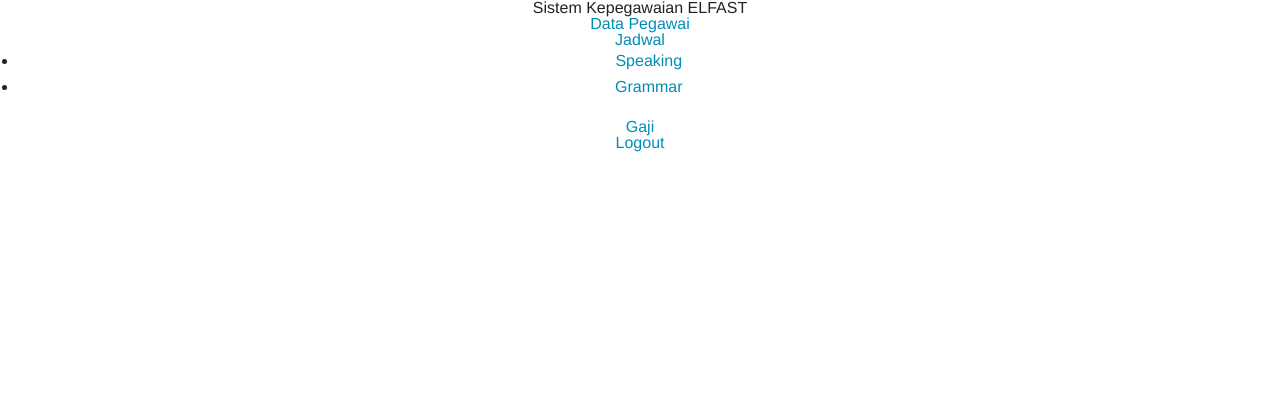
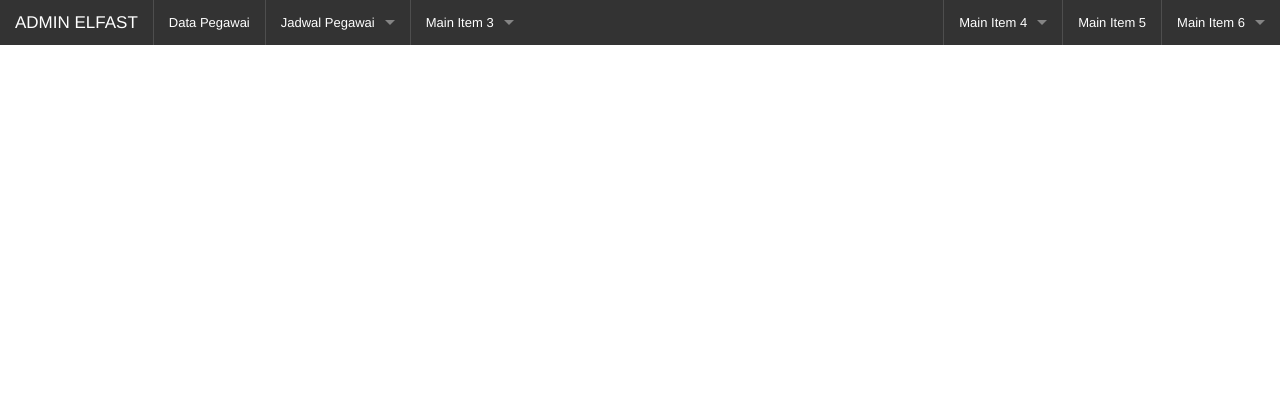
Before and after one commit to ichafrisca/localhost-PA_Icha-c_login, a CodeIgniter app: the page made by application/views/headeradmin.php in a window 1280 px wide. Shown: the top 396 px of the page. Run offline with CodeIgniter, Linux system fonts and the light colour scheme.

Commit message:
perubahan header admin pada drop down

```diff
--- a/application/views/headeradmin.php
+++ b/application/views/headeradmin.php
@@ -6,26 +6,126 @@
 	</head>
 
 	<body>
-		<center>
-			<div class="awal">
-			<div class="judul">Sistem Kepegawaian ELFAST</div>
-				<div class="header"></div>
-				<div class="menuatas">
-					<div><a href="<?php echo base_url();?>c_data/disp">Data Pegawai</a></div>
-					<div><a href="<?php echo base_url();?>c_jadwal/disp/0">Jadwal</a>
-						<ul>
-							<li><a href="<?php echo base_url();?>c_speaking">Speaking</a></li>
-							<li><a href="<?php echo base_url();?>c_grammar#">Grammar</a></li>
-						</ul>
-					</div>
-					<div><a href="<?php echo base_url();?>c_jadwal/disp/0">Gaji</a></div>
-					<div><a href="<?php echo base_url();?>admin/logout">Logout</a></div>
-				</div>
-				<div class="utama2">
-				<div class="index"><br/></div>
-				</div>
-			</div>
-		</center>
+
+ <!-- Header and Nav -->
+  <nav class="top-bar" data-topbar>
+    <ul class="title-area">
+      <!-- Title Area -->
+      <li class="name">
+        <h1>
+          <a href="#">
+            ADMIN ELFAST
+          </a>
+        </h1>
+      </li>
+      <li class="toggle-topbar menu-icon"><a href="#"><span>Menu</span></a></li>
+    </ul>
+
+    <section class="top-bar-section">
+      <!-- Left Nav Section -->
+      <ul class="left">
+        <li class="divider"></li>
+        <li><a href="#">Data Pegawai</a></li>
+        <li class="divider"></li>
+        <li class="has-dropdown">
+          <a href="#">Jadwal Pegawai</a>
+          <ul class="dropdown">
+            <li class="has-dropdown">
+              <a href="#" class="">Grammar</a>
+              <ul class="dropdown">
+                <li><a href="#">Speaking</a></li>
+                <li><a href="#">Writing</a></li>
+                <li class="has-dropdown">
+                  <a href="#">Has Dropdown, Level 2</a>
+                  <ul class="dropdown test">
+                    <li><a href="#">Subdropdown Option</a></li>
+                    <li><a href="#">Subdropdown Option</a></li>
+                    <li><a href="#">Subdropdown Option</a></li>
+                  </ul>
+                </li>
+                <li><a href="#">Subdropdown Option</a></li>
+                <li><a href="#">Subdropdown Option</a></li>
+                <li><a href="#">Subdropdown Option</a></li>
+              </ul>
+            </li>
+            <li><a href="#">Dropdown Option</a></li>
+            <li><a href="#">Dropdown Option</a></li>
+            <li class="divider"></li>
+            <li><label>Section Name</label></li>
+            <li><a href="#">Dropdown Option</a></li>
+            <li><a href="#">Dropdown Option</a></li>
+            <li><a href="#">Dropdown Option</a></li>
+            <li class="divider"></li>
+            <li><a href="#">See all →</a></li>
+          </ul>
+        </li>
+        <li class="divider"></li>
+        <li class="has-dropdown">
+          <a href="#">Main Item 3</a>
+          <ul class="dropdown">
+            <li><a href="#">Dropdown Option</a></li>
+            <li><a href="#">Dropdown Option</a></li>
+            <li><a href="#">Dropdown Option</a></li>
+            <li class="divider"></li>
+            <li><a href="#">See all →</a></li>
+          </ul>
+        </li>
+
+      </ul>
+
+      <!-- Right Nav Section -->
+      <ul class="right">
+        <li class="divider"></li>
+        <li class="has-dropdown">
+          <a href="#">Main Item 4</a>
+          <ul class="dropdown">
+            <li><label>Section Name</label></li>
+            <li class="has-dropdown">
+              <a href="#" class="">Has Dropdown, Level 1</a>
+              <ul class="dropdown">
+                <li><a href="#">Dropdown Options</a></li>
+                <li><a href="#">Dropdown Options</a></li>
+                <li class="has-dropdown">
+                  <a href="#">Has Dropdown, Level 2</a>
+                  <ul class="dropdown test">
+                    <li><a href="#">Subdropdown Option</a></li>
+                    <li><a href="#">Subdropdown Option</a></li>
+                    <li><a href="#">Subdropdown Option</a></li>
+                  </ul>
+                </li>
+                <li><a href="#">Subdropdown Option</a></li>
+                <li><a href="#">Subdropdown Option</a></li>
+                <li><a href="#">Subdropdown Option</a></li>
+              </ul>
+            </li>
+            <li><a href="#">Dropdown Option</a></li>
+            <li><a href="#">Dropdown Option</a></li>
+            <li class="divider"></li>
+            <li><label>Section Name</label></li>
+            <li><a href="#">Dropdown Option</a></li>
+            <li><a href="#">Dropdown Option</a></li>
+            <li><a href="#">Dropdown Option</a></li>
+            <li class="divider"></li>
+            <li><a href="#">See all →</a></li>
+          </ul>
+        </li>
+        <li class="divider"></li>
+        <li><a href="#">Main Item 5</a></li>
+        <li class="divider"></li>
+        <li class="has-dropdown">
+          <a href="#">Main Item 6</a>
+          <ul class="dropdown">
+            <li><a href="#">Dropdown Option</a></li>
+            <li><a href="#">Dropdown Option</a></li>
+            <li><a href="#">Dropdown Option</a></li>
+            <li class="divider"></li>
+            <li><a href="#">See all →</a></li>
+          </ul>
+        </li>
+      </ul>
+    </section>
+  </nav>
+
 		<!-- javascript foundation -->
 	<script type="text/javascript" src="<?php echo base_url(); ?>assets/foundation/js/vendor/modernizr.js"></script>
 	<script type="text/javascript" src="<?php echo base_url(); ?>assets/foundation/js/vendor/jquery.js"></script>
```
